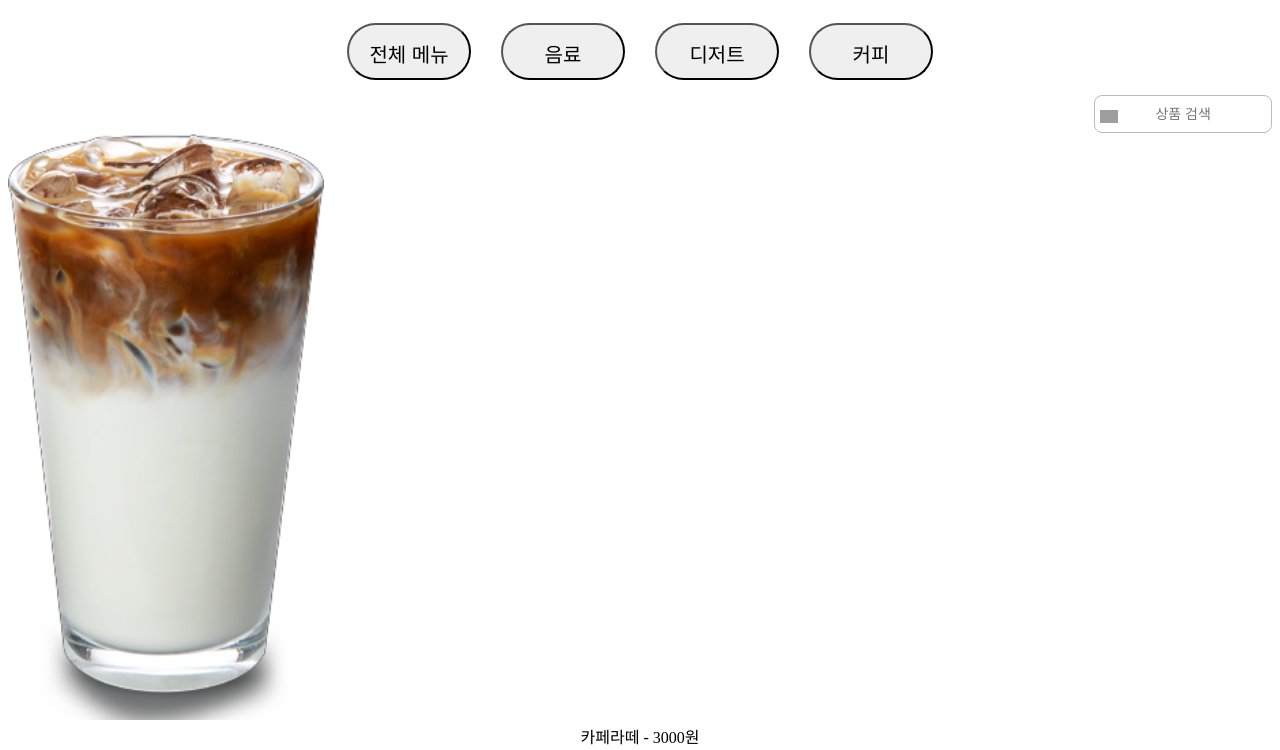
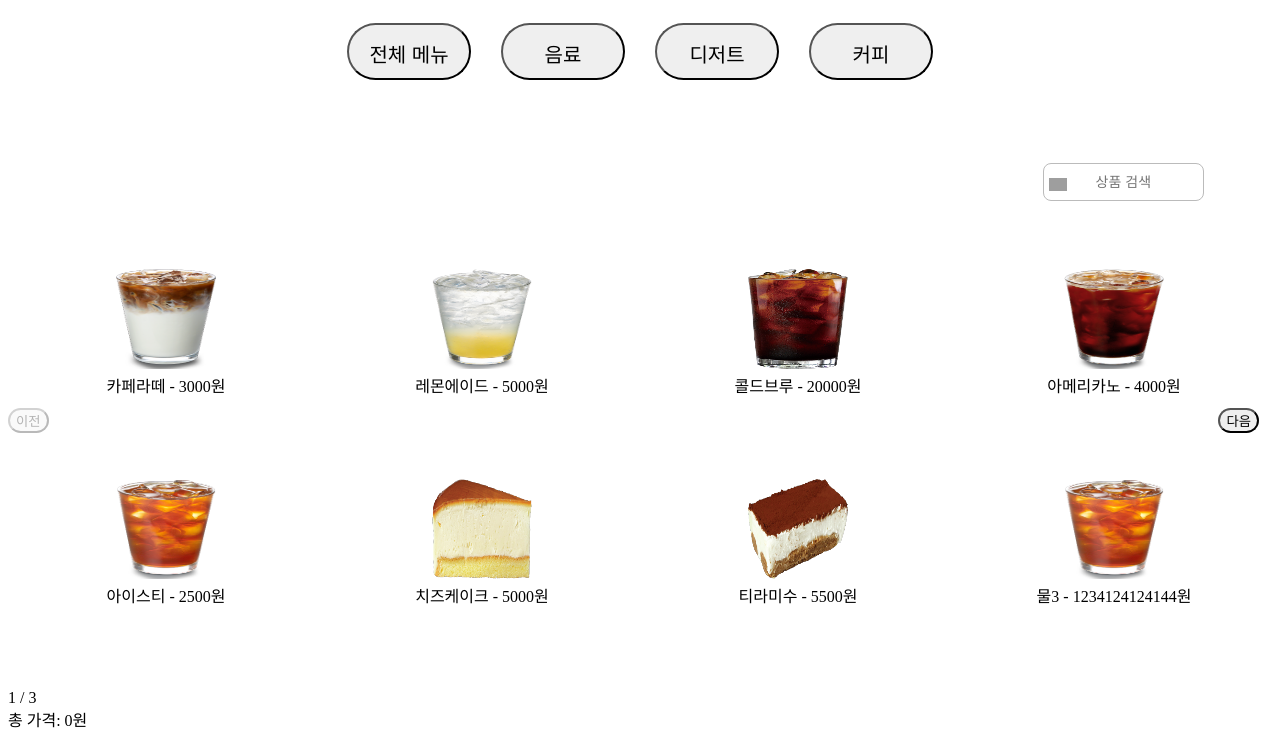
Before and after one commit to qaehreh/mykiosk, a Vue app: page /ShoppingCart in a window 1280 px wide. Shown: the top 750 px of the page. Built offline with nearby package versions, Linux system fonts and the light colour scheme; grey boxes are pictures that could not be loaded.

Commit message:
윤만영 교수님 피드백 반영

```diff
--- a/src/App.vue
+++ b/src/App.vue
@@ -10,10 +10,12 @@
         @clear-cart="clearCart"
         ref="shoppingCart"
     />
+
     <button @click="toggleVoiceRecognition">
       {{ voiceRecognitionActive ? '음성 인식 중지' : '음성 인식 시작' }}
     </button>
     <div>장바구니에 담긴 상품 개수: {{ totalItemsInCart }}</div>
+    <div>총가격: {{ total }}</div>
   </div>
 
 
@@ -30,7 +32,9 @@ export default {
     ShoppingCart,
   },
   mounted() {
+    this.speak(`엔터키를 입력해주세요`);
     window.addEventListener("keydown", this.handleKeyDown);
+
   },
   beforeUnmount() {
     window.removeEventListener("keydown", this.handleKeyDown);
@@ -48,6 +52,9 @@ export default {
     totalItemsInCart() {
       return this.cart.reduce((sum, item) => sum + item.quantity, 0);
     },
+    total() {
+      return this.cart.reduce((sum, item) => sum + item.product.price * item.quantity, 0);
+    },
   },
   methods: {
 
@@ -60,6 +67,7 @@ export default {
     focusSearchInput() {
       this.$refs.productList.$refs.searchInput.focus();
     },
+
     addToCart(product) {
       const index = this.cart.findIndex(item => item.product.id === product.id);
       if (index === -1) {
--- a/src/assets/css/mainPage.scss
+++ b/src/assets/css/mainPage.scss
@@ -6,22 +6,6 @@
 .main {
 
 
-  ul {
-    display: flex;
-    flex-wrap: wrap;
-    width: 100%;
-
-    li {
-      width: 25%;
-      text-align: center;
-
-      a {
-        display: inline-block;
-        text-decoration: none;
-        color: #a2a2a2;
-      }
-    }
-  }
 
   @keyframes addedToCart {
     0% {
@@ -50,10 +34,19 @@
 
     }
   }
+  .leftBtn {
+    position: fixed;
+    top: 408px;
 
+  }
+  .rightBtn {
+    position: fixed;
+    top: 408px;
+    right: 21px;
+  }
   .serch {
     text-align: end;
-
+    padding: 68px;
     img {
       top: 4px;
       width: 18px;
@@ -73,24 +66,29 @@
     }
   }
 
-  .cart {
-    .pay {
-      text-align: center;
-
       .main-cart {
-        display: flex;
+        //display: flex; /* flexbox 설정 */
+        //flex-direction: row; /* 가로 방향으로 정렬 */
+        top: 100px;
+        img {
+          width: 100px;
+          height: 100px;
+          text-align: center;
+        }
+        .pay {
+          text-align: center;
+          display: block;
+        }
+        float: left;
+        width: 25%;
         flex-wrap: wrap;
-
-        width: 25%;
+        height: 210px;
         text-align: center;
       }
-    }
+  .cart {
 
-    img {
-      width: 25%;
-      height: 35%;
-      text-align: center;
-    }
+
+
 
     button {
       border-radius: 100px;
--- a/src/components/ProductList.vue
+++ b/src/components/ProductList.vue
@@ -15,10 +15,12 @@
         @keydown.enter="addFirstSearchedProductToCart"
     />
     </div>
-  <div class="cart">
-<!--    <ul>-->
+
+    <div class="cover">
+
       <div class="main-cart" v-for="product in paginatedProducts" :key="product.id">
         <!-- 이미지를 표시합니다. -->
+<!--    <ul>-->
         <img :src="product.image" @click="$emit('add-to-cart', product)" alt="상품 이미지" width="100" height="100" />
         <div class="pay">
         {{ product.name }} - {{ product.price }}원
@@ -26,17 +28,19 @@
         </div>
 <!--        <button @click="$emit('add-to-cart', product)">장바구니에 담기</button>-->
       </div>
+    </div>
 <!--    </ul>-->
-  </div>
+
 
     <div id="cart" class="cart" data-totalitems="0">
       <i class="fas fa-shopping-cart"></i>
     </div>
 
     <div>
-      <button @click="goToPreviousPage" :disabled="currentPage === 1">이전</button>
+      <button class="leftBtn" @click="goToPreviousPage" :disabled="currentPage === 1">이전</button>
       <span>{{ currentPage }} / {{ totalPages }}</span>
-      <button @click="goToNextPage" :disabled="currentPage === totalPages">다음</button>
+
+      <button class="rightBtn" @click="goToNextPage" :disabled="currentPage === totalPages">다음</button>
     </div>
 <!--    <shopping-cart-->
 <!--        :cart="cart"-->
@@ -46,13 +50,12 @@
 <!--        @clear-cart="clearCart"-->
 <!--    ></shopping-cart>-->
 
-<!--    <div>총 가격: {{ total }}원</div>-->
+    <div>총 가격: {{ total }}원</div>
   </div>
 </template>
 
 <script>
 import ShoppingCart from "./ShoppingCart.vue";
-import $ from 'jquery';
 export default {
   components: {
     ShoppingCart,
@@ -77,10 +80,10 @@ export default {
         { id: 5, name: "아이스티", price: 2500, category: "음료", image:"/image/tea/아이스티.png"  },
         { id: 6, name: "치즈케이크", price: 5000, category: "디저트" , image:"/image/dessert/치즈케이크.png"},
         { id: 7, name: "티라미수", price: 5500, category: "디저트", image:"/image/dessert/티라미수.png" },
-        { id: 8, name: "물3", price: 123444,category:"음료", image:"/image/tea/아이스티.png"},
-        { id: 9, name: "물4", price: 54003 },
-        { id: 10, name: "물5", price: 10203 , category: "음료"  },
-        { id: 11, name: "물6", price: 4124, category: "음료"  },
+        { id: 8, name: "물3", price: 1234124124144,category:"음료", image:"/image/tea/아이스티.png"},
+        { id: 9, name: "물4", price: 54124124003 },
+        { id: 10, name: "물5", price: 101241203 , category: "음료"  },
+        { id: 11, name: "물6", price: 4112412424, category: "음료"  },
         { id: 12, name: "물6", price: 12351235 , category: "음료" },
         { id: 13, name: "물6", price: 213512341 , category: "음료" },
         { id: 14, name: "물6", price: 1235124 },
@@ -119,7 +122,11 @@ export default {
     },
   },
   methods: {
-
+    speak(message) {
+      const utterance = new SpeechSynthesisUtterance(message);
+      utterance.lang = "ko-KR";
+      speechSynthesis.speak(utterance);
+    },
     animateCart() {
       const cartElement = document.getElementById("cart");
       cartElement.classList.add("added-to-cart");
@@ -139,8 +146,10 @@ export default {
         if (searchedProducts.length > 0) {
           this.$emit("add-to-cart", searchedProducts[0]);
           this.search = ""; // 검색창을 비웁니다.
-        }
-      }
+        }else {
+          this.speak(`존재하지 않는 상품이거나 잘못입력하셨습니다. 다시 입력해 주세요`);
+          this.search = ""; // 검색창을 비웁니다.
+      }}
     },
     addToCart(product) {
       this.$emit("add-to-cart", product);
```
Also changed, not shown: src/router/index.js (+4 -3 lines), src/components/mainPage.vue (added).
